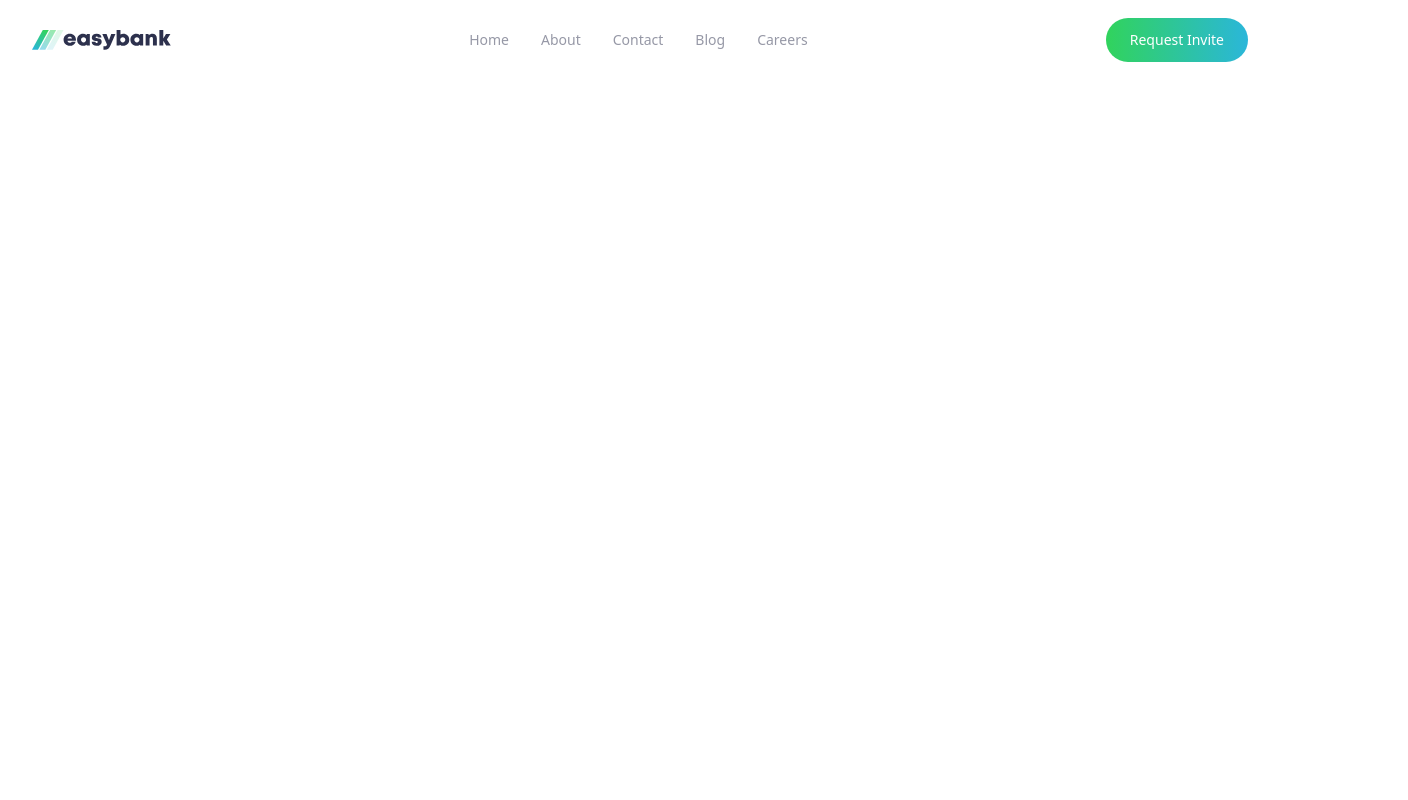
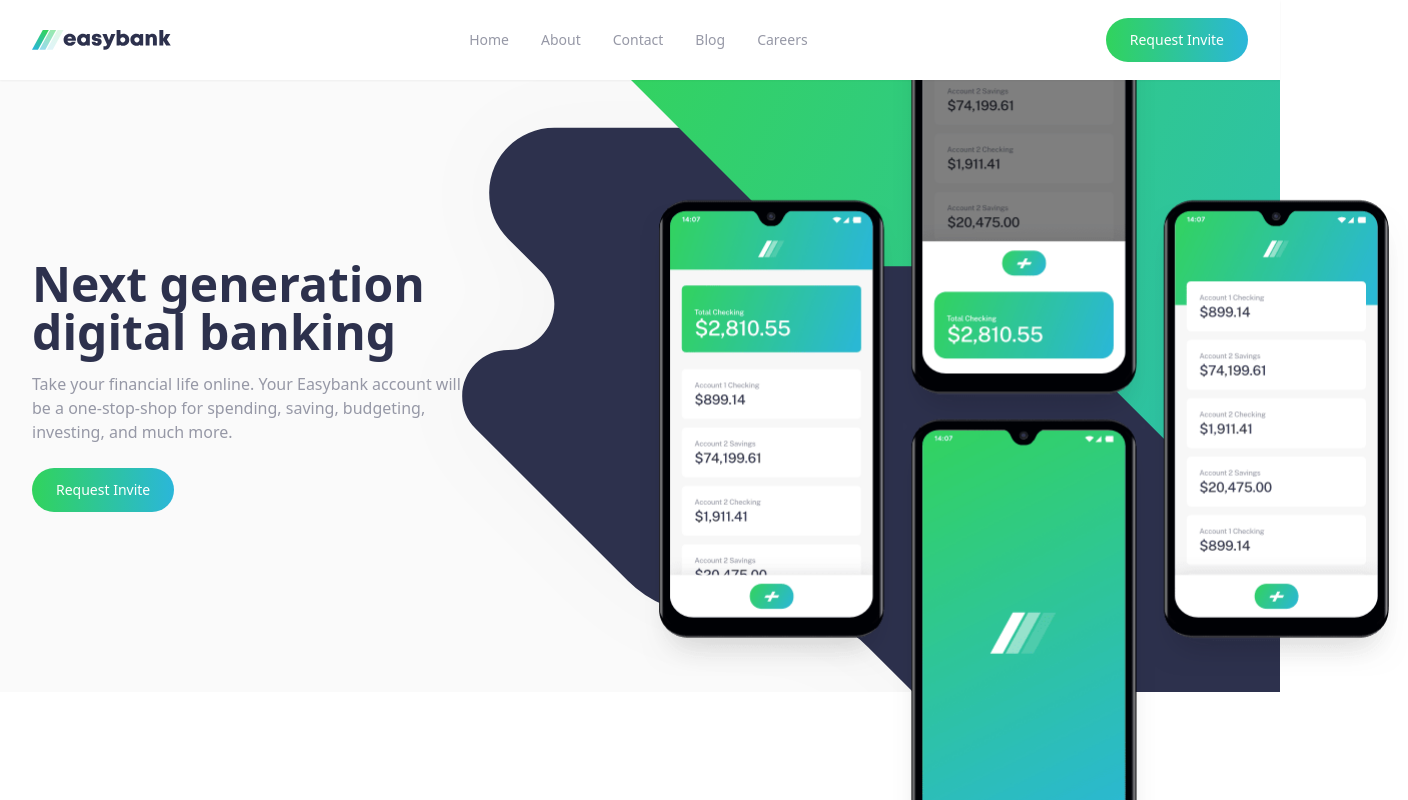
Before and after one commit to RachelWilliamsDev/easy-bank, a Next.js app: page / in a window 1280 px wide. Shown: the top 800 px of the page, 1408 px wide, since content can reach past the window. Built offline with nearby package versions, Linux system fonts and the light colour scheme; a web font is replaced by a local one.

Commit message:
feat: header section

```diff
--- a/app/globals.css
+++ b/app/globals.css
@@ -3,3 +3,9 @@
 @tailwind base;
 @tailwind components;
 @tailwind utilities;
+
+@layer base {
+  body {
+    @apply bg-neutral-white;
+  }
+}
--- a/app/page.js
+++ b/app/page.js
@@ -1,9 +1,11 @@
+import Header from "@/components/Header";
 import NavBar from "@/components/NavBar";
 
 export default function Home() {
   return (
     <main className="flex flex-col w-full bg-white">
       <NavBar />
+      <Header />
     </main>
   );
 }
--- /dev/null
+++ b/components/Header.jsx
@@ -0,0 +1,58 @@
+import Image from "next/image";
+import RequestInviteButton from "./RequestInviteButton";
+
+const Header = () => {
+  return (
+    <header className="bg-neutral-veryLightGray relative w-screen">
+      <div className="absolute -top-24 right-0 lg:hidden max-w-[533px]">
+        <Image
+          src="/images/bg-intro-mobile.svg"
+          alt=""
+          width={533}
+          height={400}
+        />
+      </div>
+      <div className="overflow-hidden relative">
+        <div className="lg:hidden absolute top-[-226px] right-0 max-w-[533px]">
+          <Image
+            src={"/images/image-mockups.png"}
+            alt=""
+            width={768}
+            height={939}
+          />
+        </div>
+
+        <div className="flex flex-col lg:flex-row items-center justify-between py-8 lg:py-[180px] px-8 max-w-7xl w-full mx-auto relative mt-[440px] lg:mt-0">
+          <div className="max-w-md mb-8 lg:mb-0 lg:mr-16 z-50">
+            <h1 className="text-center md:text-left text-5xl font-semibold text-primary-darkBlue mb-4">
+              Next generation digital banking
+            </h1>
+            <p className="text-center md:text-left text-neutral-grayishBlue mb-6">
+              Take your financial life online. Your Easybank account will be a
+              one-stop-shop for spending, saving, budgeting, investing, and much
+              more.
+            </p>
+            <RequestInviteButton />
+          </div>
+        </div>
+        <div className="absolute top-[-300px] right-[-540px] hidden lg:flex">
+          <Image
+            src="/images/bg-intro-desktop.svg"
+            alt=""
+            width={1440}
+            height={400}
+          />
+        </div>
+      </div>
+      <div className="absolute top-[-124px] -right-32 hidden lg:flex">
+        <Image
+          src={"/images/image-mockups.png"}
+          alt=""
+          width={768}
+          height={939}
+        />
+      </div>
+    </header>
+  );
+};
+export default Header;
--- a/components/MobileNavigation.jsx
+++ b/components/MobileNavigation.jsx
@@ -5,7 +5,7 @@
   return (
     <div
       ref={ref}
-      className="absolute top-24 bg-neutral-white flex flex-col left-8 right-8 w-auto z-10 items-center p-4 rounded-md "
+      className="md:hidden absolute top-24 bg-neutral-white flex flex-col left-8 right-8 w-auto z-10 items-center p-4 rounded-md "
     >
       {pages.map((page, i) => (
         <Link
--- a/components/NavBar.jsx
+++ b/components/NavBar.jsx
@@ -33,7 +33,8 @@
   }, [mobileNavRef]);
 
   return (
-    <div className="relative flex flex-row w-full bg-neutral-white h-20 justify-between items-center max-w-7xl mx-auto px-8">
+    <div className="z-50 bg-neutral-white shadow-sm">
+      <div className="relative flex flex-row w-full h-20 justify-between items-center max-w-7xl mx-auto px-8 ">
         <div className="flex">
           <Image src="/images/logo.svg" alt="" width={139} height={20} />
         </div>
@@ -61,6 +62,7 @@
           ref={mobileNavRef}
         />
       </div>
+    </div>
   );
 };
 export default NavBar;
--- a/components/RequestInviteButton.tsx
+++ b/components/RequestInviteButton.tsx
@@ -1,6 +1,6 @@
 const RequestInviteButton = () => {
   return (
-    <div className="hidden md:block bg-gradient-to-r from-primary-limeGreen to-primary-brightCyan text-white px-6 py-3 rounded-full text-sm font-medium">
+    <div className="hidden md:inline-block bg-gradient-to-r from-primary-limeGreen to-primary-brightCyan text-white px-6 py-3 rounded-full text-sm font-medium">
       Request Invite
     </div>
   );
```
Lines whose indentation alone changed are shown as unchanged.
